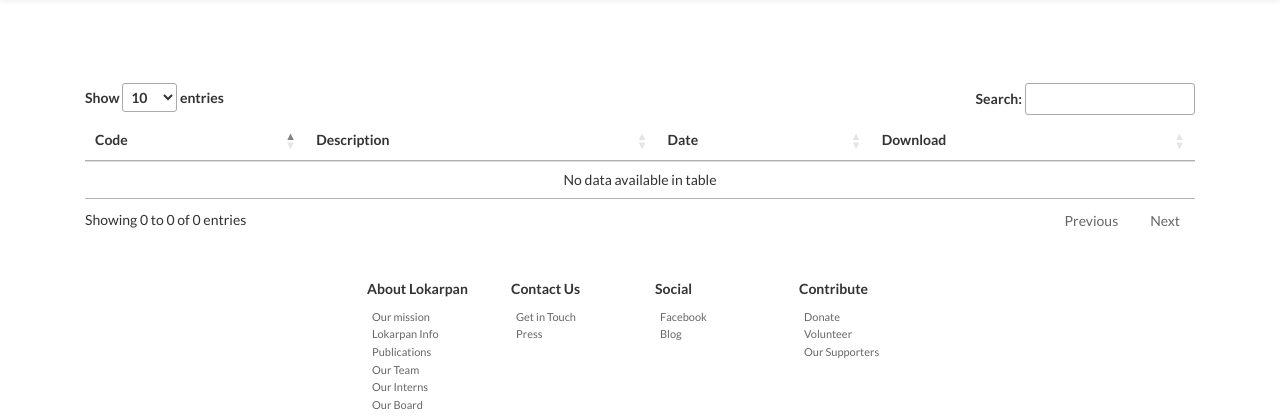
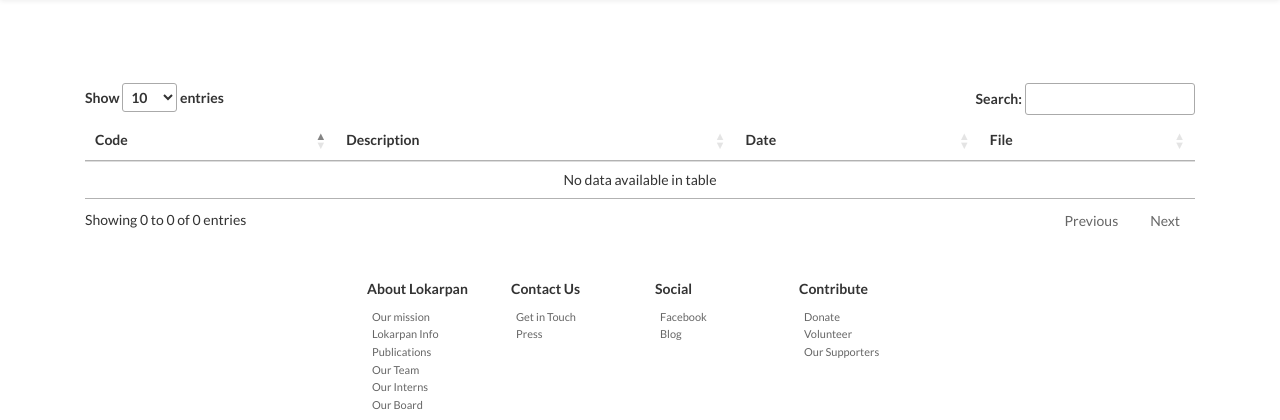
Before and after one commit to PVBharadwaj/Lokarpan, a Django app: page /report-page.html in a window 1280 px wide. Shown: the part 45-465 px from the top of the page. Run offline with Django 3.2, Linux system fonts and the light colour scheme; data that the repository does not hold is empty; some libraries are stand-ins or nearby versions; some web fonts are replaced.

Commit message:
Rename Download Column to file on reports table

```diff
--- a/templates/report-page.html
+++ b/templates/report-page.html
@@ -181,7 +181,7 @@
                     {#                    <th style="display: none">Category</th>#}
                     <th>Description</th>
                     <th class="priority-3">Date</th>
-                    <th>Download</th>
+                    <th>File</th>
                 </tr>
                 </thead>
                 <tbody>
```
